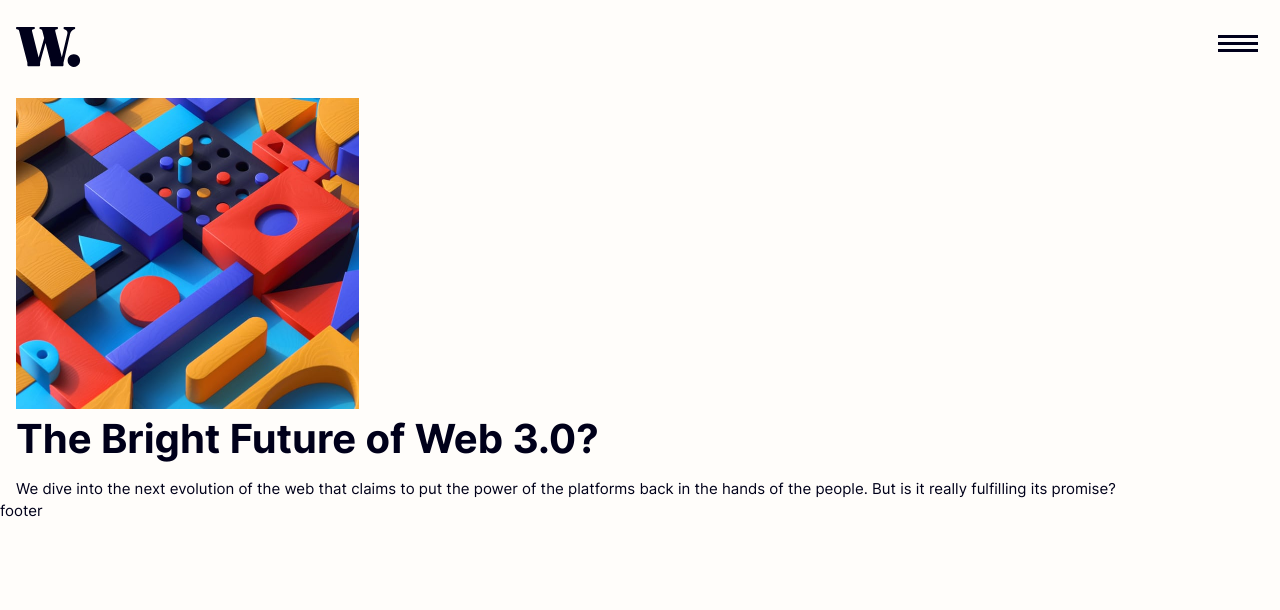
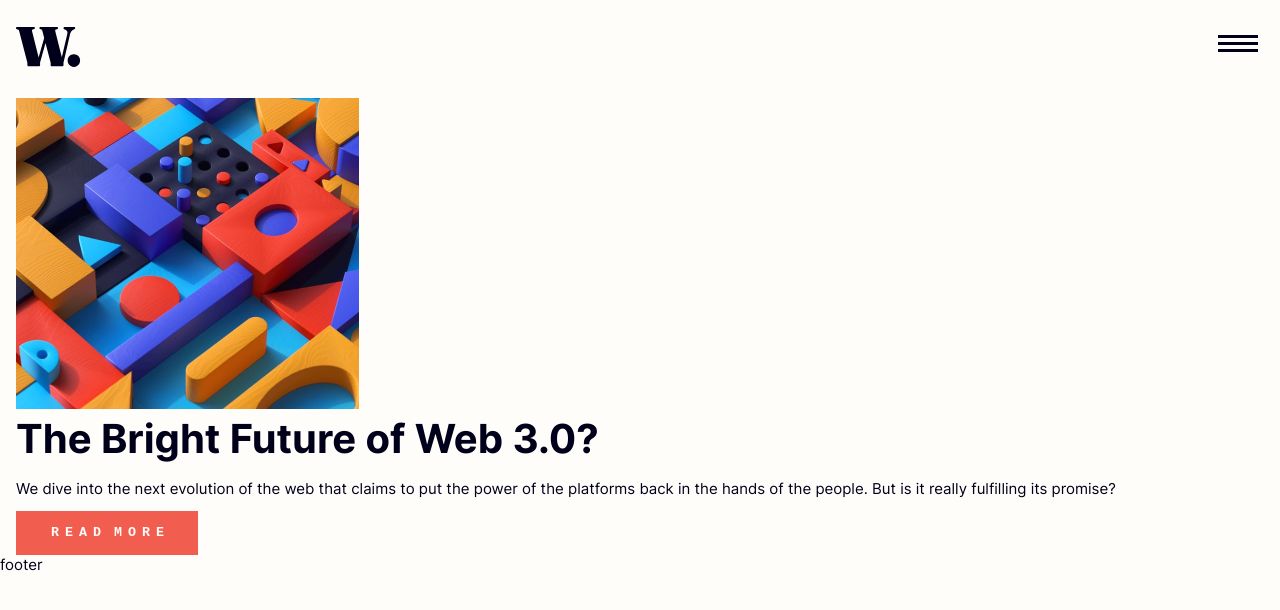
Before and after one commit to kaesle/News-Homepage-CSS-Exercise, a React (Create React App) app: page / in a window 1280 px wide. Shown: the top 610 px of the page. Built offline with nearby package versions, Linux system fonts and the light colour scheme.

Commit message:
finish READ MORE button

```diff
--- a/src/App.css
+++ b/src/App.css
@@ -55,3 +55,17 @@ p#headBlurb {
   margin: 16px 26px 0 16px;
   line-height: 25px;
 }
+
+button.readMore {
+  border: none;
+  margin: 10px 0 0 16px;
+  padding: 1px 35px;
+  background-color: var(--soft-red);
+  font-weight: bold;
+  letter-spacing: -1px;
+  color: var(--off-white);
+}
+
+button.readMore:hover {
+  background-color: var(--very-dark-blue);
+}
--- a/src/App.tsx
+++ b/src/App.tsx
@@ -28,6 +28,9 @@ export default function App() {
         We dive into the next evolution of the web that claims to put the power of the platforms
         back in the hands of the people. But is it really fulfilling its promise?
         </p>
+        <button className='readMore'>
+          <pre>R E A D  M O R E</pre>
+        </button>
       </main>
       <footer>
         footer
```
